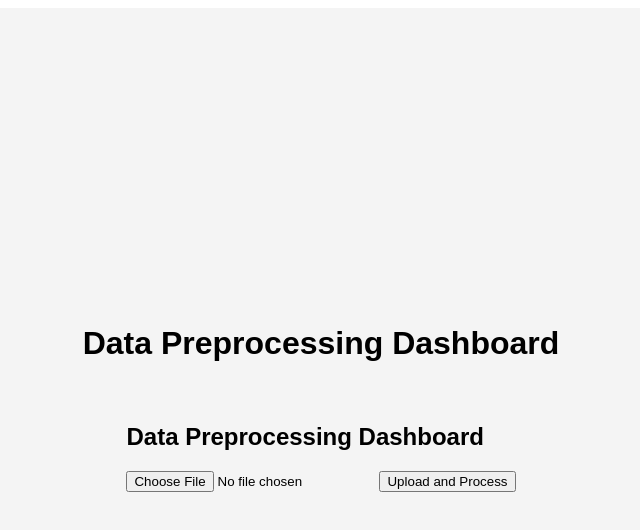
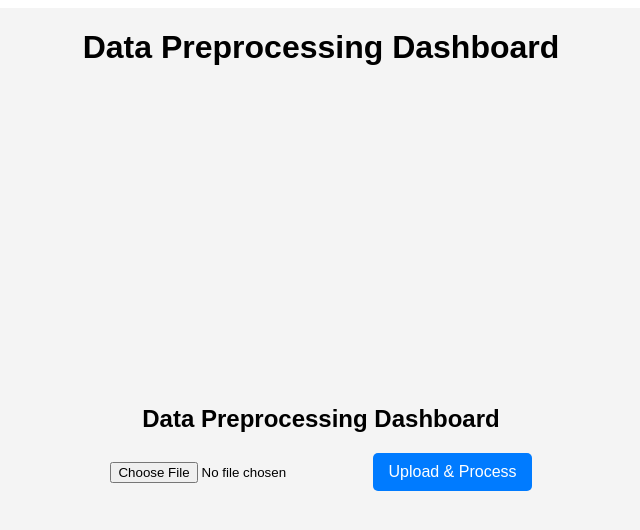
Before and after one commit to Abishekrz/Data_analysis_tool, a React (Create React App) app: page / in a window 1280 px wide. Shown: the top 530 px of the page, without its empty margins (319-959 px from the left). Built offline with nearby package versions, Linux system fonts and the light colour scheme.

Commit message:
updated ui

```diff
--- a/src/components/FileUpload.js
+++ b/src/components/FileUpload.js
@@ -36,29 +36,147 @@ const PreprocessingDashboard = () => {
     };
 
     return (
-        <div style={{ padding: "20px" }}>
-            <h2>Data Preprocessing Dashboard</h2>
-            <input type="file" accept=".csv" onChange={handleFileChange} />
-            <button onClick={handleUpload} disabled={loading}>
-                {loading ? "Processing..." : "Upload and Process"}
-            </button>
+        <div style={styles.container}>
+            <h2 style={styles.title}>Data Preprocessing Dashboard</h2>
 
-            {error && <p style={{ color: "red" }}>{error}</p>}
+            <div style={styles.uploadSection}>
+                <input type="file" accept=".csv" onChange={handleFileChange} style={styles.fileInput} />
+                <button onClick={handleUpload} disabled={loading} style={styles.button}>
+                    {loading ? "Processing..." : "Upload & Process"}
+                </button>
+            </div>
 
-            {processedData && (
-                <div>
-                    <h3>Processed Data Preview</h3>
-                    <pre>{JSON.stringify(processedData.processed_data.slice(0, 5), null, 2)}</pre>
-                    <a href={processedData.download_link} download>
-                        <button>Download Processed CSV</button>
-                    </a>
-                    <a href={processedData.visualization_link} target="_blank" rel="noopener noreferrer">
-                        <button>View Histogram</button>
-                    </a>
+            {error && <p style={styles.error}>{error}</p>}
+
+            {processedData && processedData.processed_data && (
+                <div style={styles.resultSection}>
+                    <h3 style={styles.subtitle}>Processed Data Preview</h3>
+                    <ProcessedDataTable data={processedData.processed_data.slice(0, 10)} />
+
+                    <div style={styles.buttonGroup}>
+                        <a href={processedData.download_link} download>
+                            <button style={styles.button}>Download Processed CSV</button>
+                        </a>
+                        <a href={processedData.visualization_link} target="_blank" rel="noopener noreferrer">
+                            <button style={styles.button}>View Histogram</button>
+                        </a>
+                    </div>
                 </div>
             )}
         </div>
     );
 };
 
+const ProcessedDataTable = ({ data }) => {
+    if (!data || data.length === 0) {
+        return <p style={styles.noData}>No processed data available.</p>;
+    }
+
+    const columns = Object.keys(data[0]);
+
+    return (
+        <div style={styles.tableContainer}>
+            <table style={styles.table}>
+                <thead>
+                    <tr>
+                        {columns.map((col, index) => (
+                            <th key={index} style={styles.th}>{col}</th>
+                        ))}
+                    </tr>
+                </thead>
+                <tbody>
+                    {data.map((row, rowIndex) => (
+                        <tr key={rowIndex} style={rowIndex % 2 === 0 ? styles.evenRow : styles.oddRow}>
+                            {columns.map((col, colIndex) => (
+                                <td key={colIndex} style={styles.td}>{row[col]}</td>
+                            ))}
+                        </tr>
+                    ))}
+                </tbody>
+            </table>
+        </div>
+    );
+};
+
+// Inline Styles
+const styles = {
+    container: {
+        padding: "20px",
+        fontFamily: "Arial, sans-serif",
+        maxWidth: "800px",
+        margin: "auto",
+        textAlign: "center",
+    },
+    title: {
+        fontSize: "24px",
+        fontWeight: "bold",
+        marginBottom: "20px",
+    },
+    uploadSection: {
+        marginBottom: "20px",
+    },
+    fileInput: {
+        marginRight: "10px",
+    },
+    button: {
+        backgroundColor: "#007BFF",
+        color: "white",
+        border: "none",
+        padding: "10px 15px",
+        cursor: "pointer",
+        fontSize: "16px",
+        borderRadius: "5px",
+        transition: "0.3s",
+    },
+    buttonGroup: {
+        marginTop: "20px",
+        display: "flex",
+        justifyContent: "center",
+        gap: "10px",
+    },
+    error: {
+        color: "red",
+        fontSize: "14px",
+        marginTop: "10px",
+    },
+    resultSection: {
+        marginTop: "30px",
+        textAlign: "left",
+    },
+    subtitle: {
+        fontSize: "20px",
+        fontWeight: "bold",
+        marginBottom: "10px",
+    },
+    noData: {
+        color: "gray",
+        fontStyle: "italic",
+    },
+    tableContainer: {
+        maxWidth: "100%",
+        overflowX: "auto",
+    },
+    table: {
+        width: "100%",
+        borderCollapse: "collapse",
+        textAlign: "left",
+    },
+    th: {
+        backgroundColor: "#007BFF",
+        color: "white",
+        padding: "10px",
+        borderBottom: "2px solid #ccc",
+    },
+    td: {
+        padding: "10px",
+        borderBottom: "1px solid #ddd",
+    },
+    evenRow: {
+        backgroundColor: "#f9f9f9",
+    },
+    oddRow: {
+        backgroundColor: "#ffffff",
+    },
+};
+
 export default PreprocessingDashboard;
```
Also changed, not shown: 1 other file (tests, documents, lock files or other folders).
